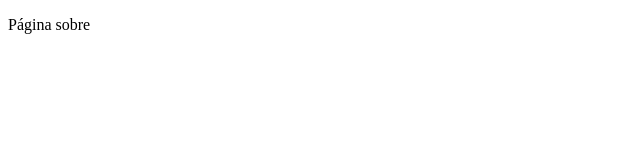
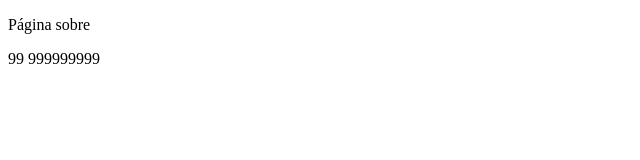
Before and after one commit to jacomesoraia/github-master, a plain HTML site: page sobre.html in a window 1280 px wide. Shown: the whole page, without its empty margins (0-640 px from the left). Drawn offline with Linux system fonts and the light colour scheme.

Commit message:
finalização da pagina close #3

```diff
--- a/sobre.html
+++ b/sobre.html
@@ -7,5 +7,6 @@
   </head>
   <body>
     <p>Página sobre</p>
+    <p>99 999999999</p>
   </body>
 </html>
```
